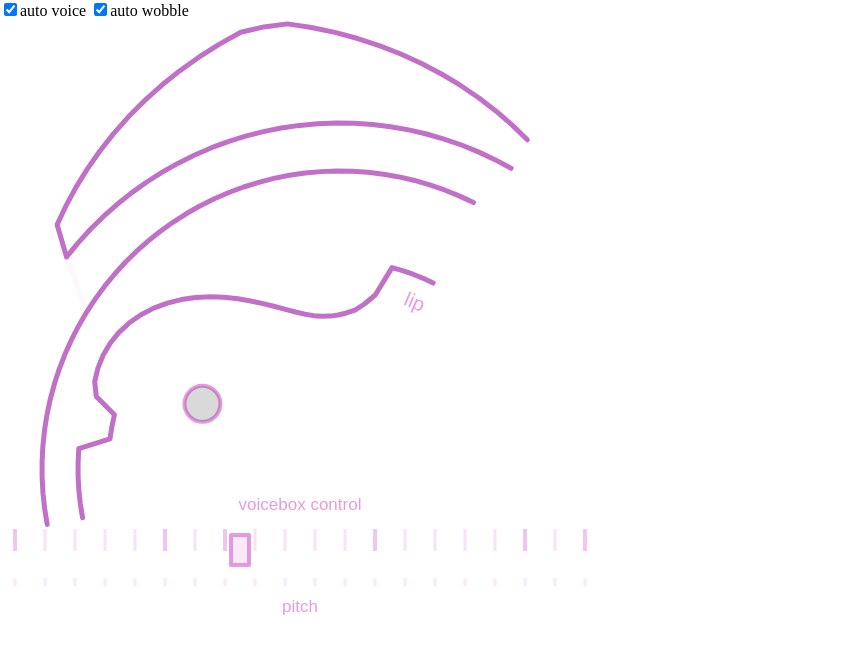
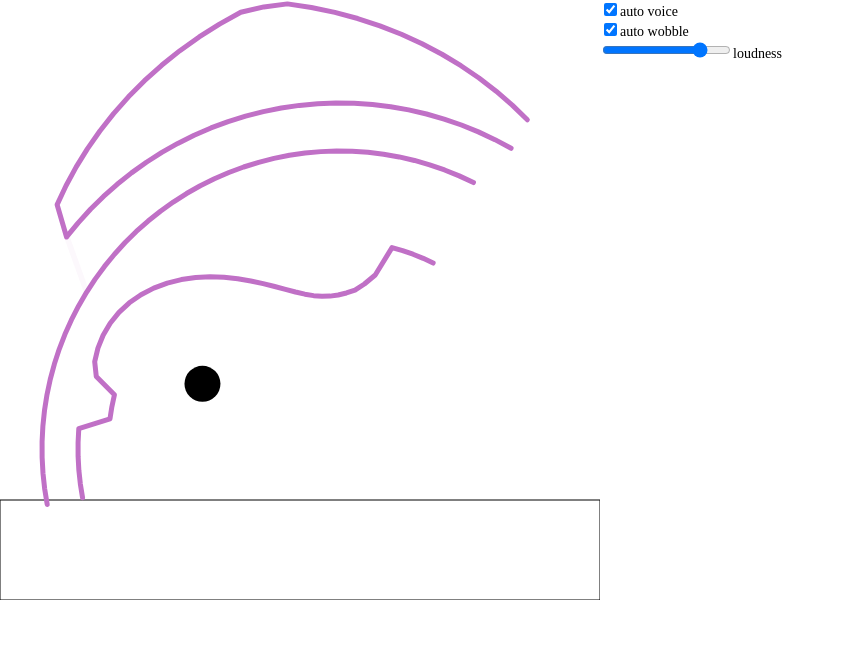
Before and after one commit to mqce/voice-synth-experiment, a website built with Vite: page index.html in a window 1280 px wide. Shown: the whole page, without its empty margins (0-844 px from the left). Built offline with nearby package versions, Linux system fonts and the light colour scheme.

Commit message:
removed touch events

```diff
--- a/index.html
+++ b/index.html
@@ -6,15 +6,15 @@
   </head>
 
   <body>
-    <div>
-      <label><input type="checkbox" name="autoVoice" checked />auto voice</label>
-      <label><input type="checkbox" name="autoWobble" checked />auto wobble</label>
-    </div>
-    <div style="position: relative">
+    <div class="canvas">
       <canvas id="backCanvas" width="600" height="600"></canvas>
       <canvas id="tractCanvas" width="600" height="600"></canvas>
     </div>
-
+    <div class="input">
+      <label><input type="checkbox" name="autoVoice" checked />auto voice</label>
+      <label><input type="checkbox" name="autoWobble" checked />auto wobble</label>
+      <label><input type="range" name="loudness" min="0" max="100" value="80" />loudness</label>
+    </div>
     <script type="module" src="/main.js"></script>
   </body>
 </html>
--- a/main.js
+++ b/main.js
@@ -21,104 +21,43 @@ var sampleRate;
 var time = 0;
 var temp = { a: 0, b: 0 };
 
-
 var alwaysVoice = true;
 var autoWobble = true;
 
 document.querySelector('[name="autoVoice"]').addEventListener('change', e => {
   alwaysVoice = e.target.checked;
 });
+
 document.querySelector('[name="autoWobble"]').addEventListener('change', e => {
   autoWobble = e.target.checked;
 });
 
+document.querySelector('[name="loudness"]').addEventListener('change', e => {
+  const t = e.target.value / 100;
+  Glottis.UITenseness = 1 - Math.cos(t * Math.PI * 0.5);
+  Glottis.loudness = Math.pow(Glottis.UITenseness, 0.25);
+});
+
+
 var UI = {
   width: 600,
-  debugText: "",
 
   init: function () {
     this.touchesWithMouse = [];
     this.mouseTouch = { alive: false, endTime: 0 };
     this.mouseDown = false;
 
-    tractCanvas.addEventListener("touchstart", UI.startTouches);
-    tractCanvas.addEventListener("touchmove", UI.moveTouches);
-    tractCanvas.addEventListener("touchend", UI.endTouches);
-    tractCanvas.addEventListener("touchcancel", UI.endTouches);
-
-    document.addEventListener("touchstart", function (event) {
-      event.preventDefault();
-    });
-
-    document.addEventListener("mousedown", function (event) {
+    const container = document.querySelector('.canvas');
+    container.addEventListener("mousedown", function (event) {
       UI.mouseDown = true;
       event.preventDefault();
       UI.startMouse(event);
     });
-    document.addEventListener("mouseup", function (event) {
+    container.addEventListener("mouseup", function (event) {
       UI.mouseDown = false;
       UI.endMouse(event);
     });
-    document.addEventListener("mousemove", UI.moveMouse);
-  },
-
-  startTouches: function (event) {
-    event.preventDefault();
-    if (!AudioSystem.started) {
-      AudioSystem.started = true;
-      AudioSystem.startSound();
-    }
-
-    var touches = event.changedTouches;
-    for (var j = 0; j < touches.length; j++) {
-      var touch = {};
-      touch.startTime = time;
-      touch.endTime = 0;
-      touch.fricative_intensity = 0;
-      touch.alive = true;
-      touch.id = touches[j].identifier;
-      touch.x = (touches[j].pageX / UI.width) * 600;
-      touch.y = (touches[j].pageY / UI.width) * 600;
-      touch.index = TractUI.getIndex(touch.x, touch.y);
-      touch.diameter = TractUI.getDiameter(touch.x, touch.y);
-      UI.touchesWithMouse.push(touch);
-    }
-
-    UI.handleTouches();
-  },
-
-  getTouchById: function (id) {
-    for (var j = 0; j < UI.touchesWithMouse.length; j++) {
-      if (UI.touchesWithMouse[j].id == id && UI.touchesWithMouse[j].alive)
-        return UI.touchesWithMouse[j];
-    }
-    return 0;
-  },
-
-  moveTouches: function (event) {
-    var touches = event.changedTouches;
-    for (var j = 0; j < touches.length; j++) {
-      var touch = UI.getTouchById(touches[j].identifier);
-      if (touch != 0) {
-        touch.x = (touches[j].pageX / UI.width) * 600;
-        touch.y = (touches[j].pageY / UI.width) * 600;
-        touch.index = TractUI.getIndex(touch.x, touch.y);
-        touch.diameter = TractUI.getDiameter(touch.x, touch.y);
-      }
-    }
-    UI.handleTouches();
-  },
-
-  endTouches: function (event) {
-    var touches = event.changedTouches;
-    for (var j = 0; j < touches.length; j++) {
-      var touch = UI.getTouchById(touches[j].identifier);
-      if (touch != 0) {
-        touch.alive = false;
-        touch.endTime = time;
-      }
-    }
-    UI.handleTouches();
+    container.addEventListener("mousemove", UI.moveMouse);
   },
 
   startMouse: function (event) {
@@ -298,7 +237,6 @@ var Glottis = {
   ctx: backCtx,
   touch: 0,
   x: 240,
-  y: 530,
 
   keyboardTop: 500,
   keyboardLeft: 0,
@@ -306,7 +244,8 @@ var Glottis = {
   keyboardHeight: 100,
   semitones: 20,
   marks: [0, 0, 0, 1, 0, 0, 0, 0, 1, 0, 1, 0, 0, 0, 0],
-  baseNote: 87.3071, //F
+  //baseNote: 87.3071, //F
+  baseNote: 130,
 
   init: function () {
     this.setupWaveform(0);
@@ -314,39 +253,9 @@ var Glottis = {
   },
 
   drawKeyboard: function () {
-    backCtx.strokeStyle = "orchid";
-    backCtx.fillStyle = "orchid";
-    for (var i = 0; i < this.semitones; i++) {
-      var keyWidth = this.keyboardWidth / this.semitones;
-      var x = this.keyboardLeft + (i + 1 / 2) * keyWidth;
-      var y = this.keyboardTop;
-      if (this.marks[(i + 3) % 12] == 1) {
-        backCtx.lineWidth = 4;
-        backCtx.globalAlpha = 0.4;
-      } else {
-        backCtx.lineWidth = 3;
-        backCtx.globalAlpha = 0.2;
-      }
-      backCtx.beginPath();
-      backCtx.moveTo(x, y + 9);
-      backCtx.lineTo(x, y + this.keyboardHeight * 0.4 - 9);
-      backCtx.stroke();
-
-      backCtx.lineWidth = 3;
-      backCtx.globalAlpha = 0.15;
-
-      backCtx.beginPath();
-      backCtx.moveTo(x, y + this.keyboardHeight * 0.52 + 6);
-      backCtx.lineTo(x, y + this.keyboardHeight * 0.72 - 6);
-      backCtx.stroke();
-    }
-
-    backCtx.fillStyle = "orchid";
-    backCtx.font = "17px Arial";
-    backCtx.textAlign = "center";
-    backCtx.globalAlpha = 0.7;
-    backCtx.fillText("voicebox control", 300, 490);
-    backCtx.fillText("pitch", 300, 592);
+    backCtx.beginPath();
+    backCtx.rect(this.keyboardLeft, this.keyboardTop, this.keyboardWidth, this.keyboardHeight);
+    backCtx.stroke();
   },
 
   handleTouches: function () {
@@ -362,18 +271,11 @@ var Glottis = {
     }
 
     if (this.touch != 0) {
-      var local_y = this.touch.y - this.keyboardTop - 10;
       var local_x = this.touch.x - this.keyboardLeft;
-      local_y = Math.clamp(local_y, 0, this.keyboardHeight - 26);
       var semitone = (this.semitones * local_x) / this.keyboardWidth + 0.5;
       Glottis.UIFrequency = this.baseNote * Math.pow(2, semitone / 12);
       if (Glottis.intensity == 0) Glottis.smoothFrequency = Glottis.UIFrequency;
-      //Glottis.UIRd = 3*local_y / (this.keyboardHeight-20);
-      var t = Math.clamp(1 - local_y / (this.keyboardHeight - 28), 0, 1);
-      Glottis.UITenseness = 1 - Math.cos(t * Math.PI * 0.5);
-      Glottis.loudness = Math.pow(Glottis.UITenseness, 0.25);
       this.x = this.touch.x;
-      this.y = local_y + this.keyboardTop + 10;
     }
     Glottis.isTouched = this.touch != 0;
   },
@@ -870,49 +772,6 @@ var TractUI = {
     );
   },
 
-  drawText: function (i, d, text) {
-    var angle =
-      this.angleOffset + (i * this.angleScale * Math.PI) / (Tract.lipStart - 1);
-    var r = this.radius - this.scale * d;
-    this.ctx.save();
-    this.ctx.translate(
-      this.originX - r * Math.cos(angle),
-      this.originY - r * Math.sin(angle) + 2
-    ); //+8);
-    this.ctx.rotate(angle - Math.PI / 2);
-    this.ctx.fillText(text, 0, 0);
-    this.ctx.restore();
-  },
-
-  drawTextStraight: function (i, d, text) {
-    var angle =
-      this.angleOffset + (i * this.angleScale * Math.PI) / (Tract.lipStart - 1);
-    var r = this.radius - this.scale * d;
-    this.ctx.save();
-    this.ctx.translate(
-      this.originX - r * Math.cos(angle),
-      this.originY - r * Math.sin(angle) + 2
-    ); //+8);
-    //this.ctx.rotate(angle-Math.PI/2);
-    this.ctx.fillText(text, 0, 0);
-    this.ctx.restore();
-  },
-
-  drawCircle: function (i, d, radius) {
-    var angle =
-      this.angleOffset + (i * this.angleScale * Math.PI) / (Tract.lipStart - 1);
-    var r = this.radius - this.scale * d;
-    this.ctx.beginPath();
-    this.ctx.arc(
-      this.originX - r * Math.cos(angle),
-      this.originY - r * Math.sin(angle),
-      radius,
-      0,
-      2 * Math.PI
-    );
-    this.ctx.fill();
-  },
-
   getIndex: function (x, y) {
     var xx = x - this.originX;
     var yy = y - this.originY;
@@ -980,20 +839,6 @@ var TractUI = {
     this.lineTo(Tract.noseStart + velumAngle, -this.noseOffset);
     this.ctx.stroke();
 
-    this.ctx.fillStyle = "orchid";
-    this.ctx.font = "20px Arial";
-    this.ctx.textAlign = "center";
-    this.ctx.globalAlpha = 0.7;
-    this.drawText(
-      Tract.n * 0.95,
-      0.8 + 0.8 * Tract.diameter[Tract.n - 1],
-      " lip"
-    );
-
-    this.ctx.globalAlpha = 1.0;
-    this.ctx.fillStyle = "black";
-    this.ctx.textAlign = "left";
-    this.ctx.fillText(UI.debugText, 20, 20);
   },
 
   drawTongueControl: function () {
@@ -1004,36 +849,18 @@ var TractUI = {
     var r = this.radius - this.scale * this.tongueDiameter;
     var x = this.originX - r * Math.cos(angle);
     var y = this.originY - r * Math.sin(angle);
-    this.ctx.lineWidth = 4;
-    this.ctx.strokeStyle = "orchid";
-    this.ctx.globalAlpha = 0.7;
+
+    this.ctx.globalAlpha = 1.0;
     this.ctx.beginPath();
     this.ctx.arc(x, y, 18, 0, 2 * Math.PI);
-    this.ctx.stroke();
-    this.ctx.globalAlpha = 0.15;
     this.ctx.fill();
-    this.ctx.globalAlpha = 1.0;
-
-    this.ctx.fillStyle = "orchid";
   },
 
   drawPitchControl: function () {
-    var w = 9;
-    var h = 15;
     if (Glottis.x) {
-      this.ctx.lineWidth = 4;
-      this.ctx.strokeStyle = "orchid";
-      this.ctx.globalAlpha = 0.7;
       this.ctx.beginPath();
-      this.ctx.moveTo(Glottis.x - w, Glottis.y - h);
-      this.ctx.lineTo(Glottis.x + w, Glottis.y - h);
-      this.ctx.lineTo(Glottis.x + w, Glottis.y + h);
-      this.ctx.lineTo(Glottis.x - w, Glottis.y + h);
-      this.ctx.closePath();
-      this.ctx.stroke();
-      this.ctx.globalAlpha = 0.15;
+      this.ctx.arc(Glottis.x, Glottis.y, 3, 0, 2 * Math.PI);
       this.ctx.fill();
-      this.ctx.globalAlpha = 1.0;
     }
   },
 
--- a/style.css
+++ b/style.css
@@ -2,6 +2,12 @@ body {
   margin: 0;
   padding: 0;
   background-color: white;
+  display: flex;
+}
+
+.canvas {
+  width: 600px;
+  position: relative;
 }
 
 canvas {
@@ -10,3 +16,9 @@ canvas {
   margin: 0;
   padding: 0;
 }
+
+.input {
+  display: flex;
+  flex-direction: column;
+  font-size: 14px;
+}
```
